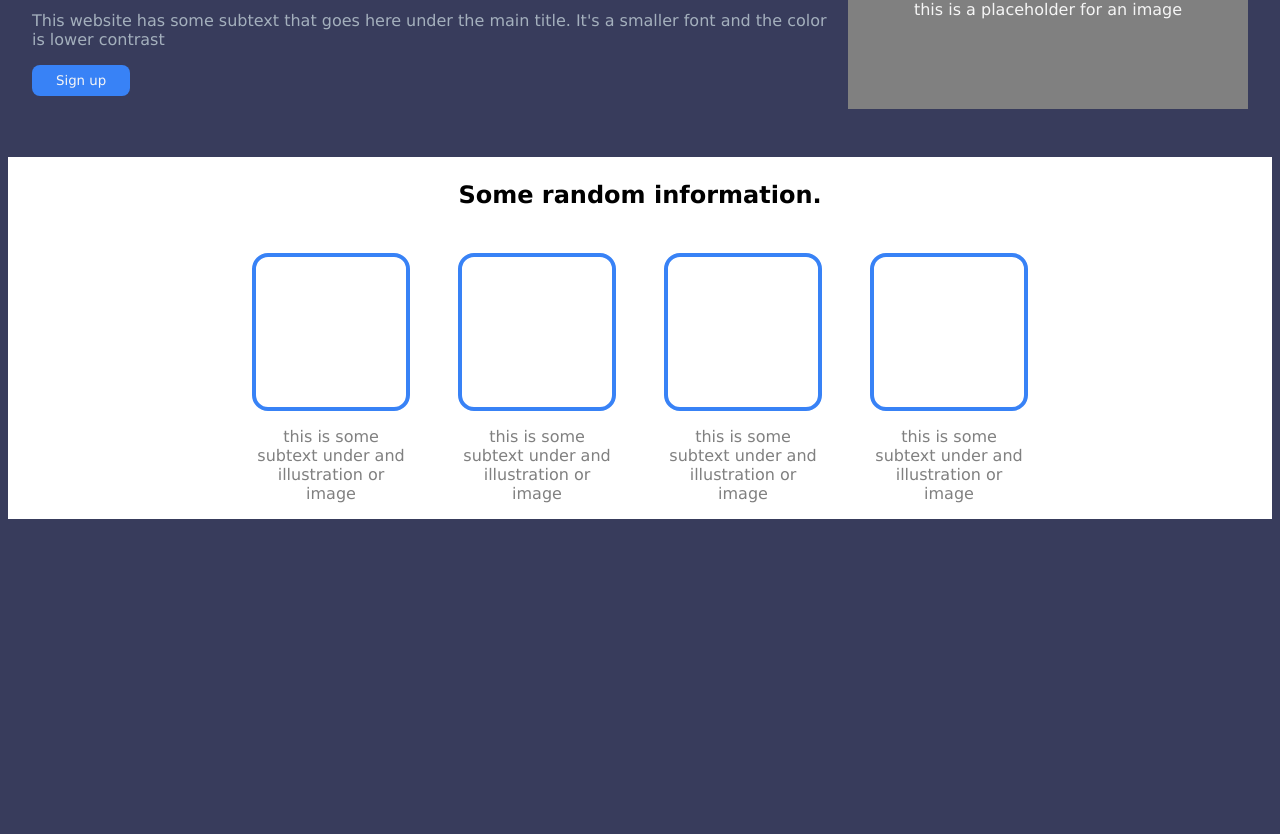
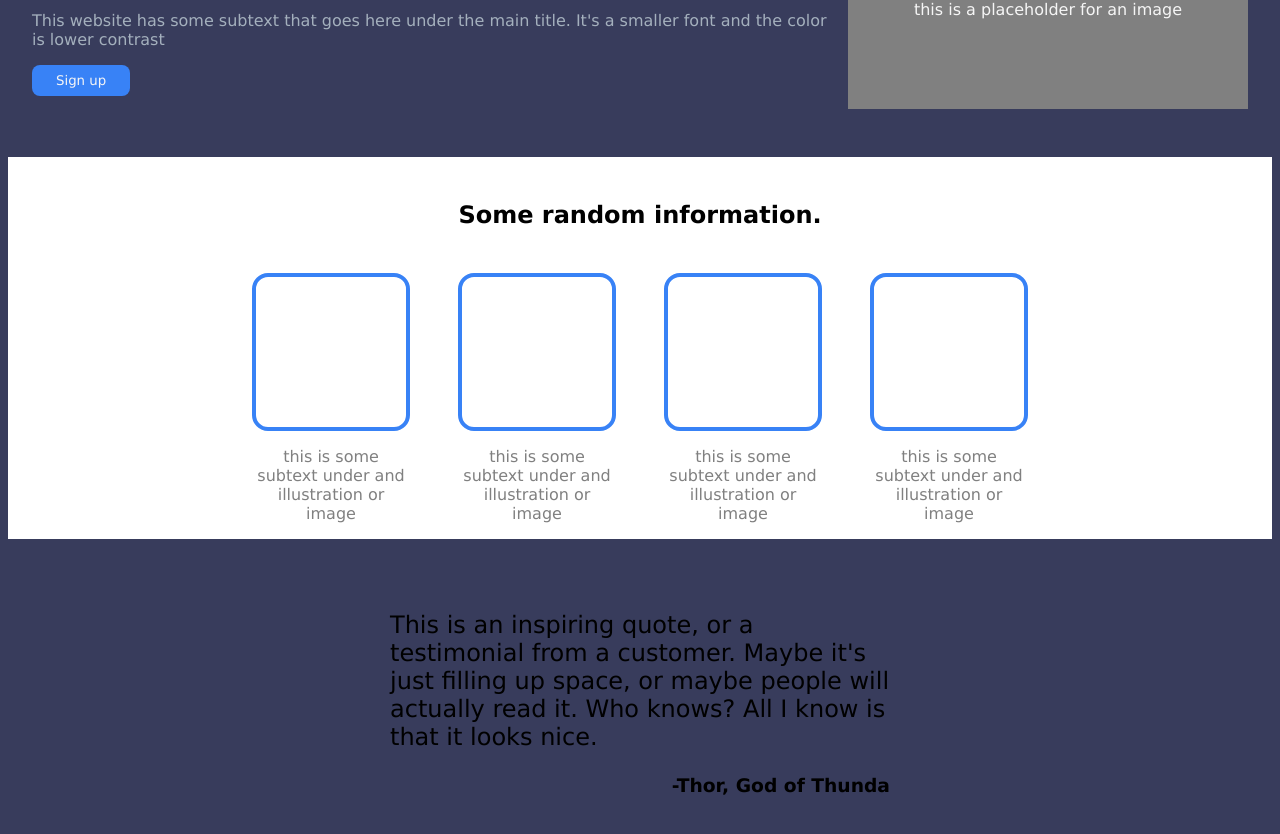
Before and after one commit to qmierlak/foundations-landing-page, a plain HTML site: page index.html in a window 1280 px wide. Shown: the part 202-1036 px from the top of the page. Before the commit the page ends 800 px from the top, so only its background shows below. Drawn offline with Linux system fonts and the light colour scheme.

Commit message:
Add basic styling to quote section

```diff
--- a/index.html
+++ b/index.html
@@ -80,7 +80,12 @@
     </div>
 
     <div class="quote-section">
-
+        <p>
+            This is an inspiring quote, or a testimonial from a customer.  Maybe it's just filling up space, or maybe people will actually read it. Who knows?  All I know is that it looks nice.
+        </p>
+        <h3>
+            -Thor, God of Thunda
+        </h3>
     </div>
 
     <div class="cta-section">
--- a/style.css
+++ b/style.css
@@ -1,5 +1,11 @@
 body {
+
+    display: flex;
+    flex-direction: column;
+
+
     background-color: rgb(56, 60, 92);
+    justify-content: center;
 }
 * {
     font-family:Verdana, Geneva, Tahoma, sans-serif
@@ -103,3 +109,25 @@ a,
     text-align: center;
     color: grey;
 }
+
+/** Quote section **/
+.quote-section {
+    display: flex;
+    flex-direction: column;
+    width: 500px;
+    align-self: center;
+    padding: 48px;
+/*
+    align-items: center;
+    justify-content: center;
+*/
+}
+.quote-section p{
+    font-size: 24px;
+    align-self: flex-start;
+
+}
+.quote-section h3 {
+    margin: 0;
+    align-self: flex-end;
+}
```
